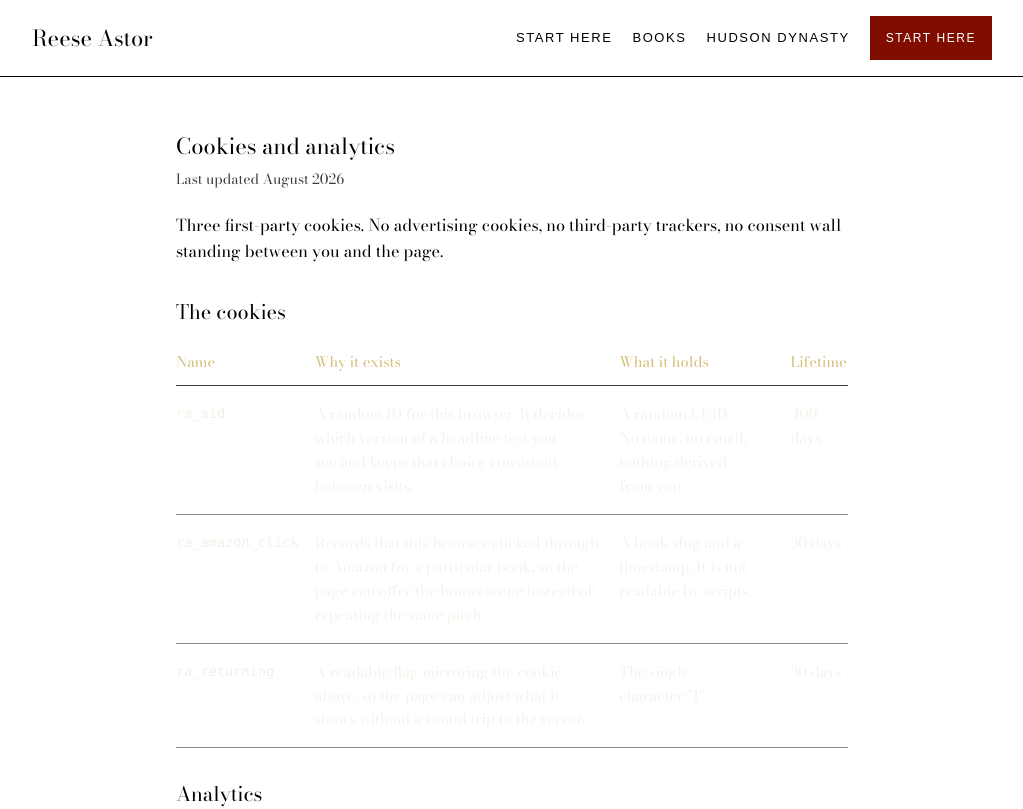
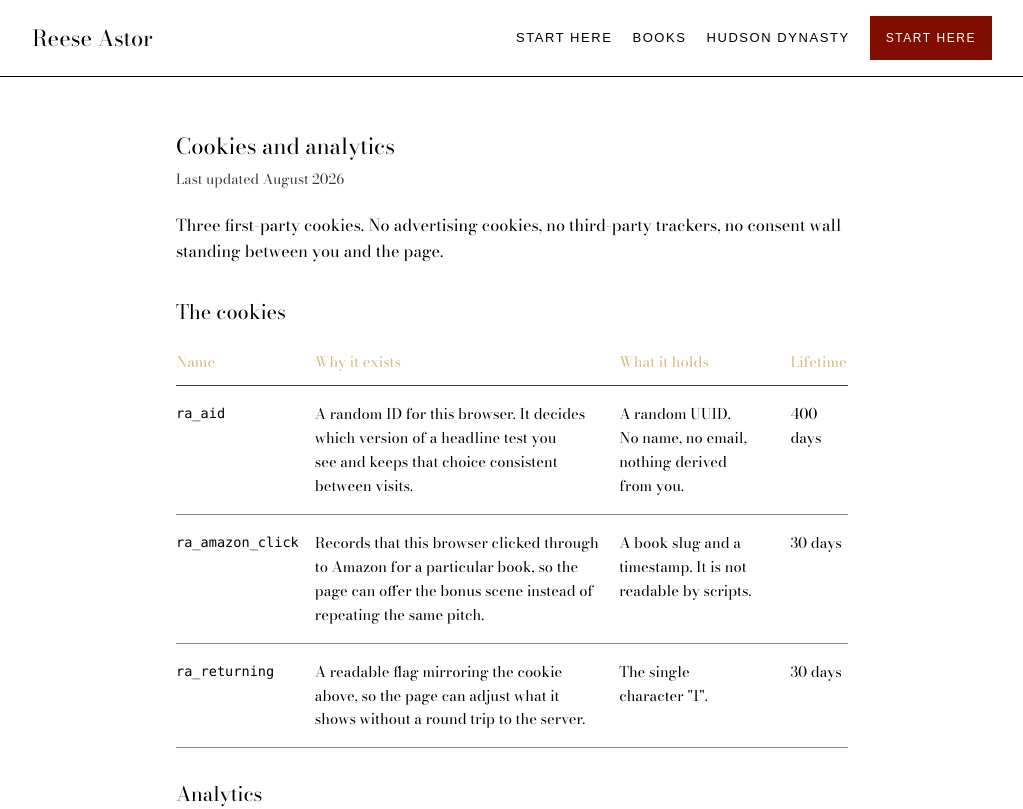
Before and after one commit to ReeseAstor/design, a Next.js app: page /cookies in a window 1280 px wide. Shown: the top 809 px of the page, without its empty margins (128-1151 px from the left). Built offline with nearby package versions, Linux system fonts and the light colour scheme; no server answers.

Commit message:
fix: restore ink text on legal pages

```diff
--- a/app/cookies/page.tsx
+++ b/app/cookies/page.tsx
@@ -70,12 +70,12 @@ export default function CookiesPage() {
             <tbody>
               {COOKIES.map((cookie) => (
                 <tr key={cookie.name} className="border-b border-line/60 align-top">
-                  <th scope="row" className="py-4 pr-4 font-mono text-[0.85rem] font-normal text-ivory">
+                  <th scope="row" className="py-4 pr-4 font-mono text-[0.85rem] font-normal text-ink">
                     {cookie.name}
                   </th>
-                  <td className="py-4 pr-4 text-ivory/85">{cookie.purpose}</td>
-                  <td className="py-4 pr-4 text-ivory/85">{cookie.contains}</td>
-                  <td className="py-4 text-ivory/85">{cookie.life}</td>
+                  <td className="py-4 pr-4 text-ink">{cookie.purpose}</td>
+                  <td className="py-4 pr-4 text-ink">{cookie.contains}</td>
+                  <td className="py-4 text-ink">{cookie.life}</td>
                 </tr>
               ))}
             </tbody>
--- a/app/privacy/page.tsx
+++ b/app/privacy/page.tsx
@@ -51,7 +51,7 @@ export default function PrivacyPage() {
         <p>
           Those events carry the campaign, the book, the traffic source, the placement of the button
           you clicked, and whether you were on a phone, tablet or desktop.{' '}
-          <strong className="text-ivory">
+          <strong className="text-ink">
             They never carry your email address, your name, the contents of a form, or anything
             about your health.
           </strong>{' '}
```
